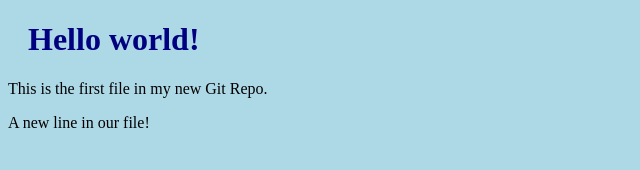
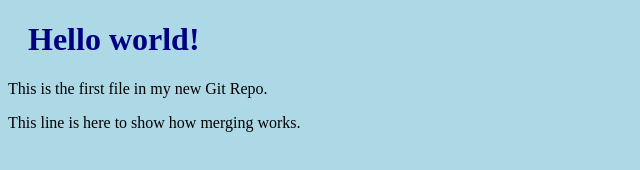
Before and after one commit to umakrishnasudha/hello-worlds, a plain HTML site: page index.html in a window 1280 px wide. Shown: the whole page, without its empty margins (0-640 px from the left). Drawn offline with Linux system fonts and the light colour scheme.

Commit message:
updated index.html with emergency fix

```diff
--- a/index.html
+++ b/index.html
@@ -9,7 +9,7 @@
 <h1>Hello world!</h1>
 
 <p>This is the first file in my new Git Repo.</p>
-<p>A new line in our file!</p>
+<p>This line is here to show how merging works.</p>
 
 </body>
 </html>
```
